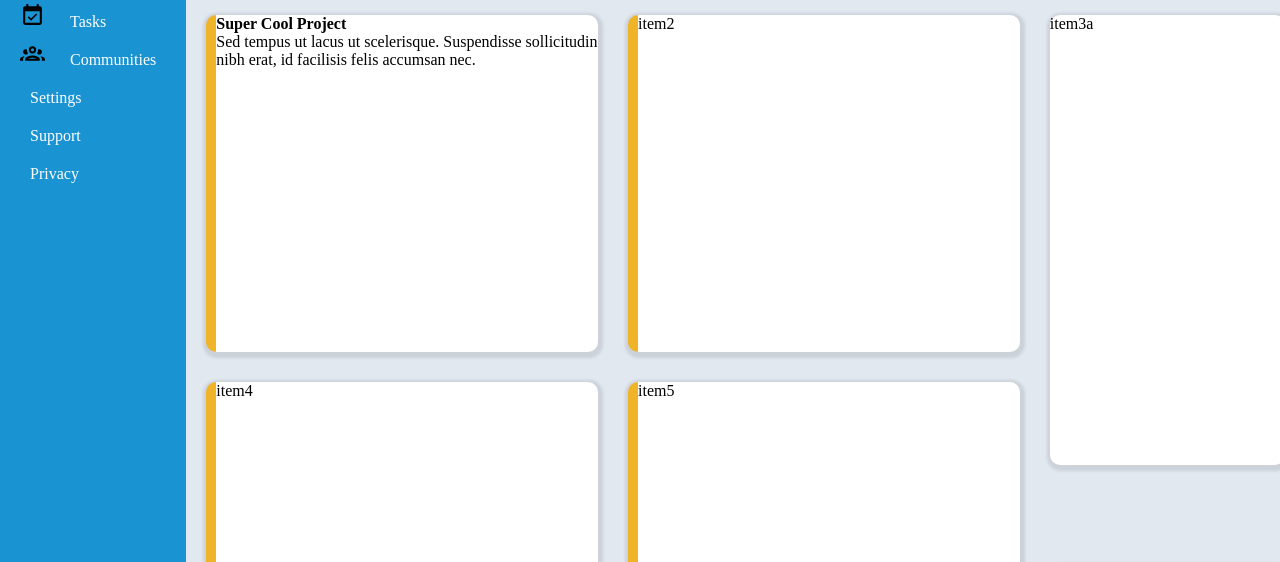
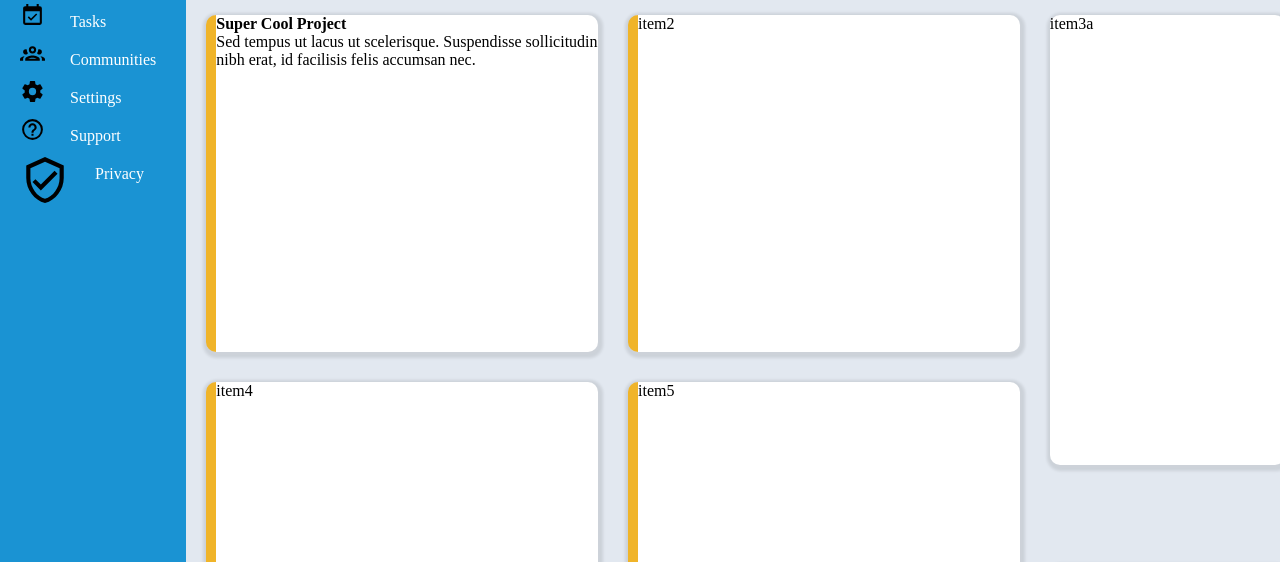
Before and after one commit to nd31pr0/Admin-Dashboard, a plain HTML site: page index.html in a window 1280 px wide. Shown: the part 213-775 px from the top of the page. Drawn offline with Linux system fonts and the light colour scheme.

Commit message:
add all icons to sidebar

```diff
--- a/index.html
+++ b/index.html
@@ -43,9 +43,18 @@
                 </div>
             </div>
             <div class="cont-2">
-                <p>Settings</p>
-                <p>Support</p>
-                <p>Privacy</p>
+                <div class="settings">
+                    <img class="st-img" src="icons/cog.svg" alt="">
+                    <p>Settings</p>
+                </div>
+                <div class="support">
+                    <img class="su-img" src="icons/help.svg" alt="">
+                    <p>Support</p>
+                </div>
+                <div class="privacy">
+                    <img class="pvc-img" src="icons/shield.svg" alt="">
+                    <p>Privacy</p>
+                </div>
             </div>
         </div>
         <div class="box box2">
--- a/style.css
+++ b/style.css
@@ -26,7 +26,7 @@
 .cont1 .first-child {
     margin: 560px 0;
 }
-.db, .home, .profile, .mssge, .htr, .tsk, .cmt {
+.db, .home, .profile, .mssge, .htr, .tsk, .cmt, .settings, .privacy, .support {
     display: flex;
     justify-content:left;
 }
@@ -34,7 +34,7 @@
     color: white;
     height: 40px;
 }
-.hm-img, .prl-img, .mssge-img, .htr-img, .tsk-img, .cmt-img {
+.hm-img, .prl-img, .mssge-img, .htr-img, .tsk-img, .cmt-img, .st-img, .su-img, .pcv-img {
     height: 25px;
 }
 
```
Also changed, not shown: icons/cog.svg (added), icons/help.svg (added), icons/shield.svg (added).
